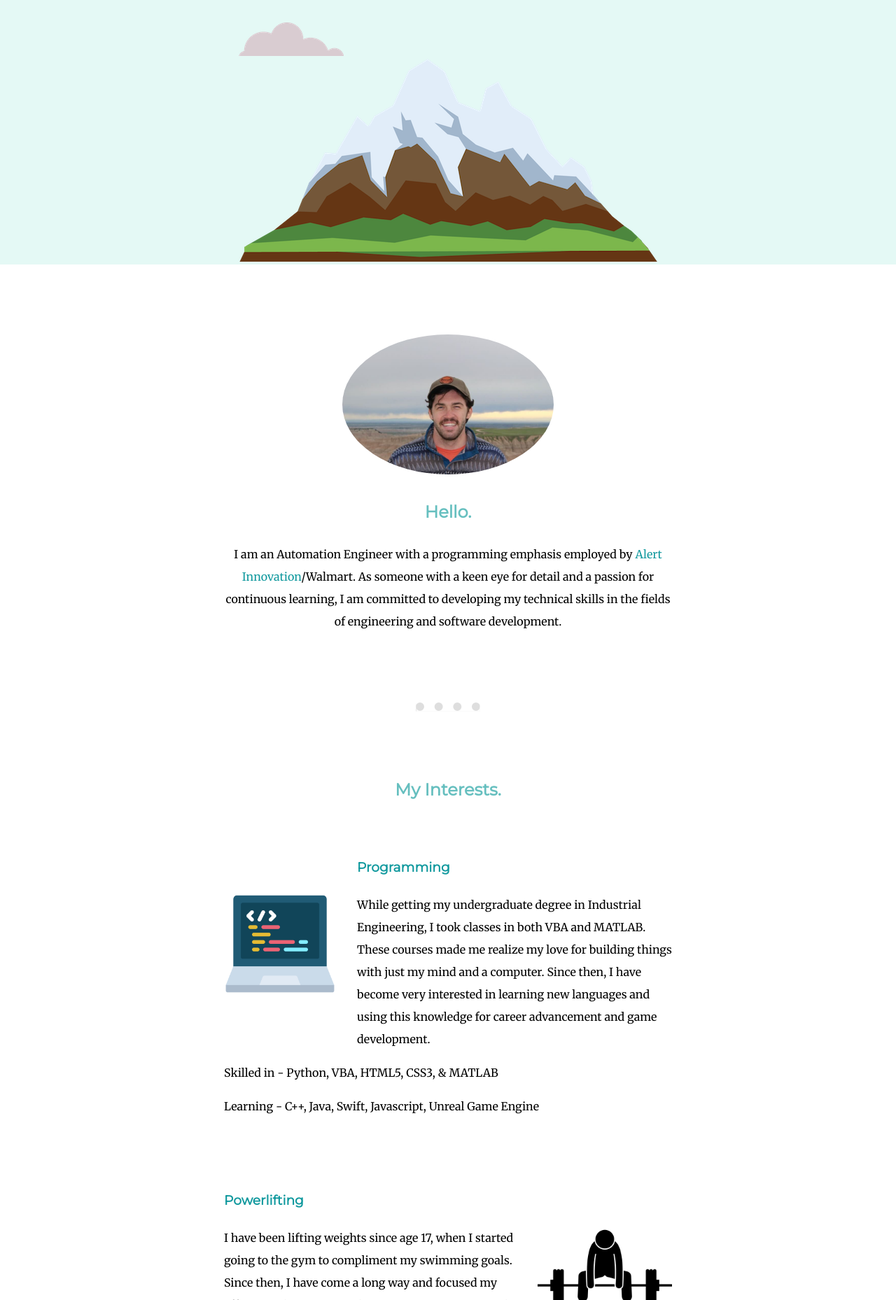
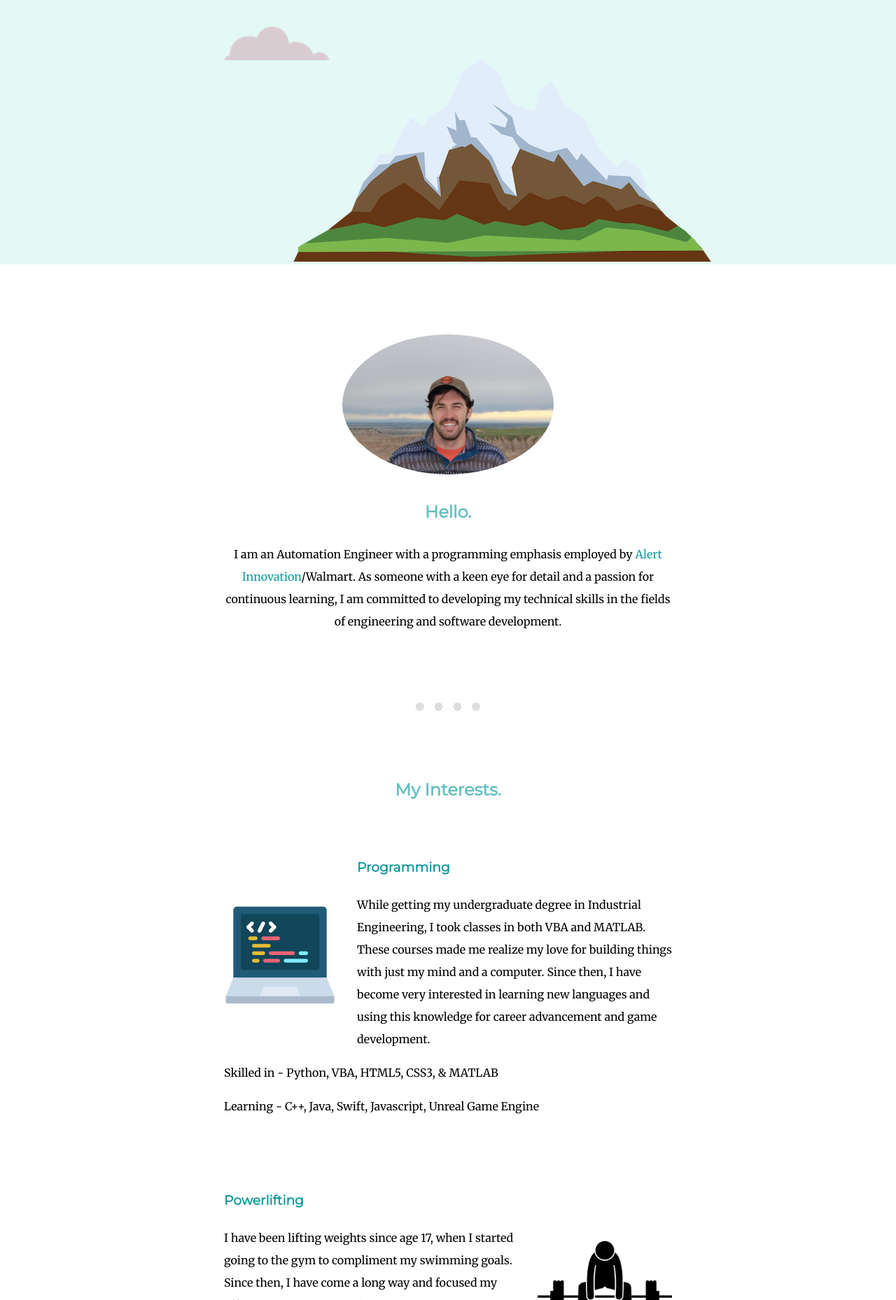
Before and after one commit to tylerevaans/personal-site, a plain HTML site: page index.html in a window 1280 px wide. Shown: the part 318-2176 px from the top of the page at 70% size. Drawn offline with Linux system fonts and the light colour scheme.

Commit message:
Updated cloud

```diff
--- a/styles.css
+++ b/styles.css
@@ -65,14 +65,15 @@ body {
 }
 
 .cloud2 {
-    position: absolute;
-    top: 350px;
+    position: relative;
+    bottom: 18rem;
+    left: 3.5rem;
 }
 
 .cloud1 {
     position: relative;
     top: 2rem;
-    left: 15rem;
+    left: 15.25rem;
 }
 
 .copy-text {
@@ -131,6 +132,11 @@ hr {
     margin-top: 100px;
 }
 
+.mountain {
+    position: relative;
+    right: 4.7rem;
+}
+
 .profile-image {
     height: 200px;
     border-radius: 50%;
@@ -144,7 +150,7 @@ hr {
 
 .skills-img-code {
     position: relative;
-    top: 3rem;
+    top: 4rem;
     width: 25%;
     float: left;
     margin-right: 30px;
@@ -153,10 +159,11 @@ hr {
 
 .skills-img-lift {
     position: relative;
-    top: 1rem;
+    top: 2rem;
     width: 30%;
     float: right;
     margin-left: 30px;
+    margin-bottom: 4rem;
 }
 
 .skill-row {
```
